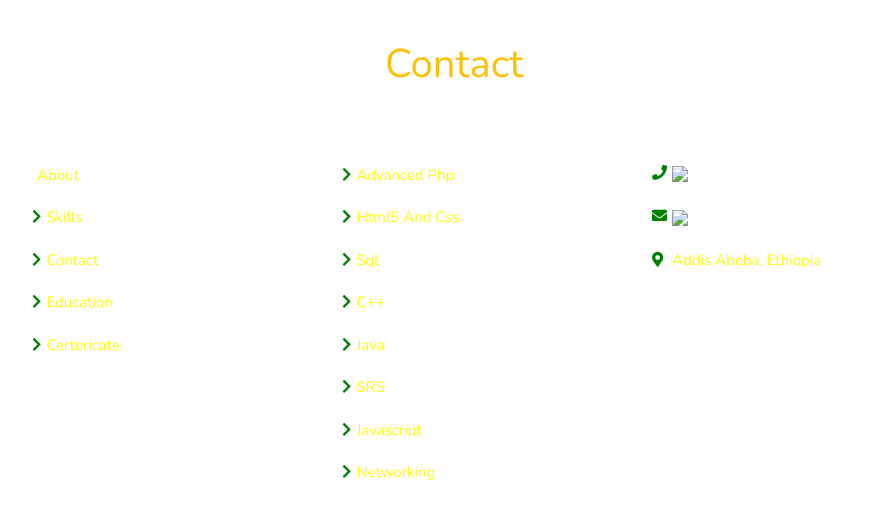
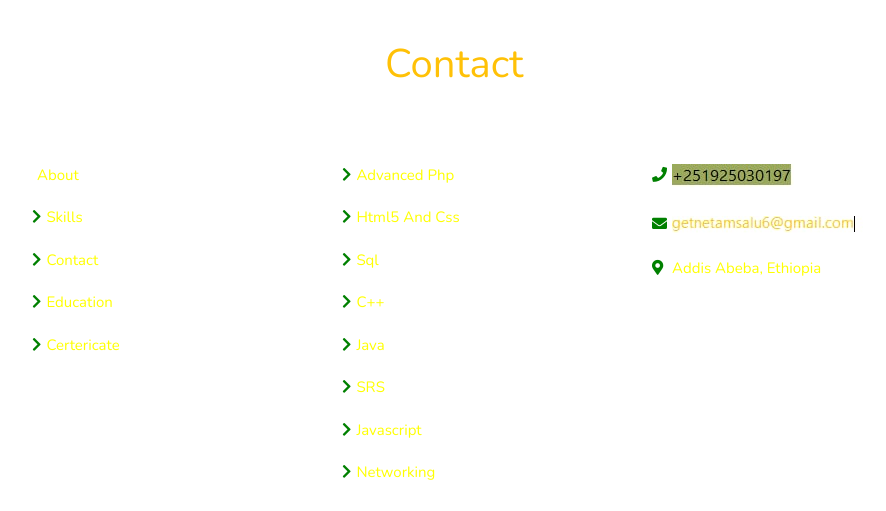
Before and after one commit to Getnet-Amsalu/Getnet-amsalu-website-portfolio, a plain HTML site: page index.html in a window 1280 px wide. Shown: the part 5661-6172 px from the top of the page, without its empty margins (328-1214 px from the left). Drawn offline with nearby package versions, Linux system fonts and the light colour scheme; files that its build step writes are made by us from their sources; a script that the page names is missing; some icons are missing; files whose address does not match are found by name.

Commit message:
Update index.html

```diff
--- a/index.html
+++ b/index.html
@@ -595,8 +595,8 @@
 
         <div class="box">
             <h3>Contact Us</h3>
-            <a href="#"><h4> <i class="fas fa-phone"></i><img src="images/phone.png"></h4></a>
-             <a href="#"> <h4 style="text-transform: lowercase;"> <i class="fas fa-envelope"></i><img src="images/email.png"></h4>
+            <a href="#"><h4> <i class="fas fa-phone"></i><img src="images/phone.jpg"></h4></a>
+             <a href="#"> <h4 style="text-transform: lowercase;"> <i class="fas fa-envelope"></i><img src="images/email.jpg"></h4>
 </a>
             <a href="#"><h4> <i class="fas fa-map-marker-alt"></i> Addis abeba, Ethiopia</h4>
 </a>
```
